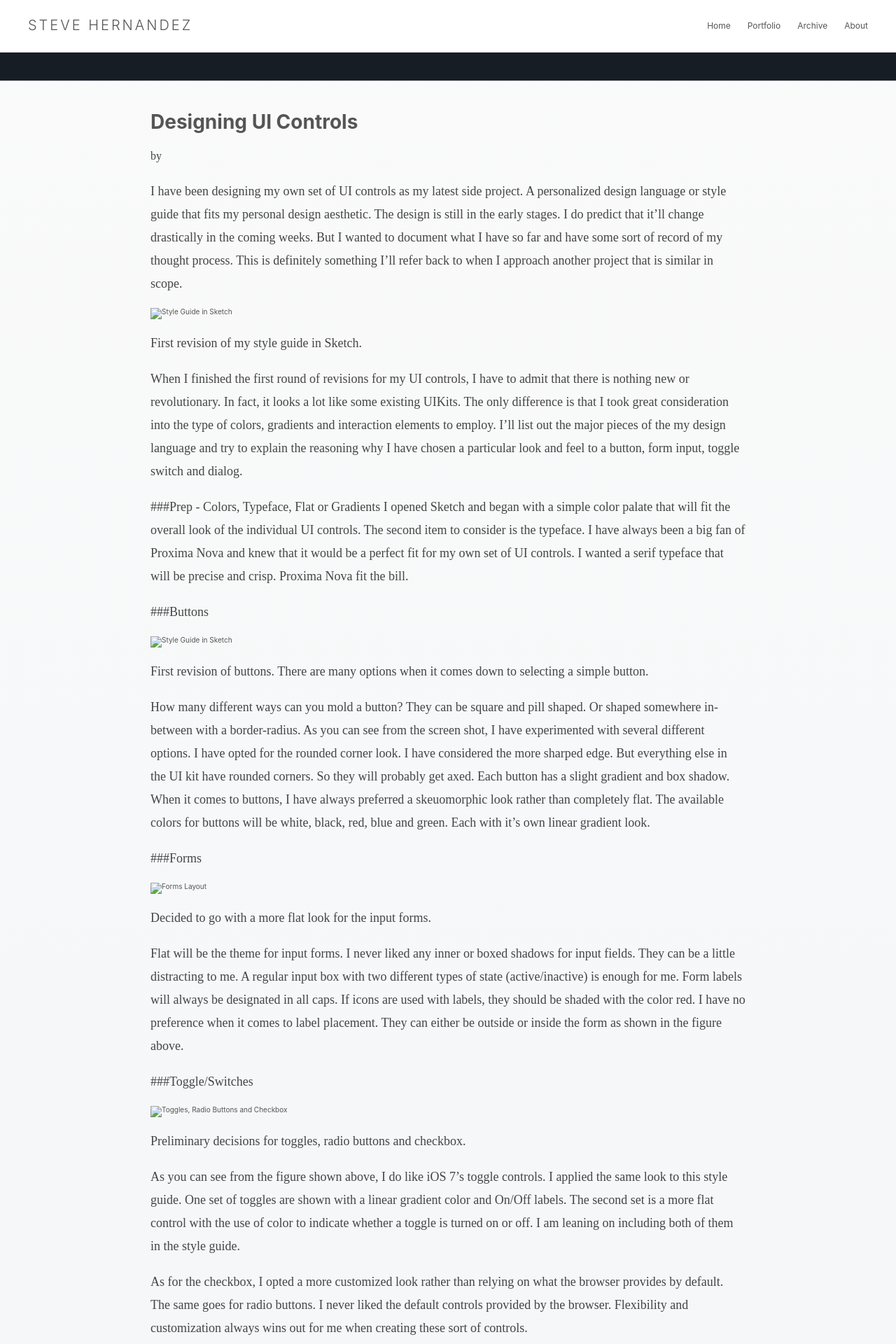
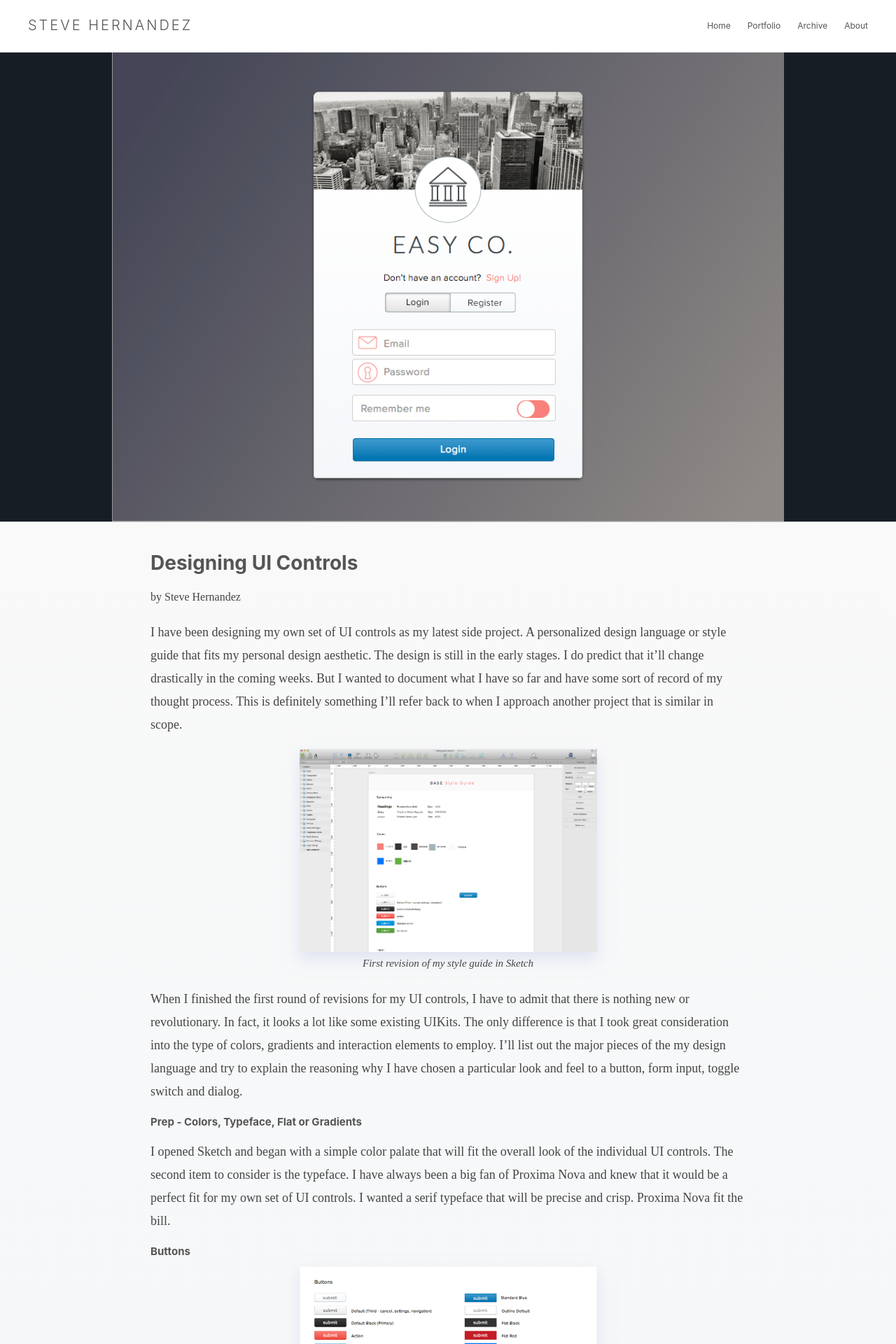
Before and after one commit to slhernandez/slhernandez, a Jekyll site: the page built from _posts/2014-03-10-Designing-UI-Kit.markdown, in a window 1280 px wide. Shown: the top 1920 px of the page at 70% size. Built offline with Jekyll 4.4.1, drawn with Linux system fonts in a browser that asks for light colours; some of the changed text lies outside the part shown.

Commit message:
Fixed uicontrols post

```diff
--- a/_posts/2014-03-10-Designing-UI-Kit.markdown
+++ b/_posts/2014-03-10-Designing-UI-Kit.markdown
@@ -4,73 +4,58 @@ title: Designing UI Controls
 blurb: Some initial thoughts of some obstacles and design decisions when creating a new set of web UI controls.
 preview-image: /images/grid/designing_ui_controls.png
 image-title: Designing UI Controls
+categories: design
+author: Steve Hernandez
+hero-image: /images/posts/uicontrols/Login_Sample_opt.png
+background_image: false
+background-override: uicontrols
 ---
 
 I have been designing my own set of UI controls as my latest side project.  A personalized design language or style guide that fits my personal design aesthetic. The design is still in the early stages. I do predict that it'll change drastically in the coming weeks. But I wanted to document what I have so far and have some sort of record of my thought process.  This is definitely something I'll refer back to when I approach another project that is similar in scope.
 
-<div class="post-image left-align">
-  <a href="/images/posts/DesignUIControls/BaseStyleGuideSketch.png" data-imagelightbox="b"><img src="/images/posts/DesignUIControls/BaseStyleGuideSketch.png" title="Style Guide in Sketch" alt="Style Guide in Sketch"/></a>
-  <p class="caption">First revision of my style guide in Sketch.</p>
-</div>
+{% include post_single_img.html post_image="/images/posts/uicontrols/BaseStyleGuideSketch.png" post_img_sm="img--small" title="Style Guide in Sketch" caption="First revision of my style guide in Sketch" %}
 
 When I finished the first round of revisions for my UI controls, I have to admit that there is nothing new or revolutionary.  In fact, it looks a lot like some existing UIKits. The only difference is that I took great consideration into the type of colors, gradients and interaction elements to employ. I'll list out the major pieces of the my design language and try to explain the reasoning why I have chosen a particular look and feel to a button, form input, toggle switch and dialog.
 
 
-###Prep - Colors, Typeface, Flat or Gradients
+## Prep - Colors, Typeface, Flat or Gradients
 I opened Sketch and began with a simple color palate that will fit the overall look of the individual UI controls. The second item to consider is the typeface. I have always been a big fan of Proxima Nova and knew that it would be a perfect fit for my own set of UI controls. I wanted a serif typeface that will be precise and crisp.  Proxima Nova fit the bill.
 
-###Buttons
+## Buttons
 
-<div class="post-image">
-  <a href="/images/posts/DesignUIControls/Buttons.png" data-imagelightbox="b"><img src="/images/posts/DesignUIControls/Buttons.png" title="Style Guide in Sketch" alt="Style Guide in Sketch"/></a>
-  <p class="caption">First revision of buttons. There are many options when it comes down to selecting a simple button.</p>
-</div>
+{% include post_single_img.html post_image="/images/posts/uicontrols/Buttons.png" post_img_sm="img--small" title="Style Guide in Sketch" caption="First revision of buttons. There are many options when it comes down to selecting a button." %}
 
 How many different ways can you mold a button?  They can be square and pill shaped.  Or shaped somewhere in-between with a border-radius. As you can see from the screen shot, I have experimented with several different options.  I have opted for the rounded corner look.  I have considered the more sharped edge.  But everything else in the UI kit have rounded corners. So they will probably get axed.  Each button has a slight gradient and box shadow.  When it comes to buttons, I have always preferred a skeuomorphic look rather than completely flat. The available colors for buttons will be white, black, red, blue and green.  Each with it's own linear gradient look.
 
-###Forms
+## Forms
 
-<div class="post-image">
-  <a href="/images/posts/DesignUIControls/Forms@2x.png" data-imagelightbox="b"><img src="/images/posts/DesignUIControls/Forms.png" title="Forms Layout" alt="Forms Layout"/></a>
-  <p class="caption">Decided to go with a more flat look for the input forms.</p>
-</div>
+{% include post_single_img.html post_image="/images/posts/uicontrols/Forms@2x.png" post_img_sm="img--small" title="Forms Layout" caption="Deciced to go with a more flat look for the input forms." %}
 
 Flat will be the theme for input forms.  I never liked any inner or boxed shadows for input fields.  They can be a little distracting to me.  A regular input box with two different types of state (active/inactive) is enough for me.  Form labels will always be designated in all caps.  If icons are used with labels, they should be shaded with the color red.  I have no preference when it comes to label placement.  They can either be outside or inside the form as shown in the figure above.
 
-###Toggle/Switches
-<div class="post-image">
-  <a href="/images/posts/DesignUIControls/Toggles@2x.png" data-imagelightbox="b"><img src="/images/posts/DesignUIControls/Toggles.png" title="Toggles, Radio Buttons and Checkbox" alt="Toggles, Radio Buttons and Checkbox"/></a>
-  <p class="caption">Preliminary decisions for toggles, radio buttons and checkbox.</p>
-</div>
+## Toggle/Switches
+
+{% include post_single_img.html post_image="/images/posts/uicontrols/Toggles@2x.png" post_img_sm="img--small" title="Toggles, Radio Buttons and Checkbox" caption="Preliminary decisions for toggles, radio buttons and checkbox." %}
 
 As you can see from the figure shown above, I do like iOS 7's toggle controls.  I applied the same look to this style guide.  One set of toggles are shown with a linear gradient color and On/Off labels.  The second set is a more flat control with the use of color to indicate whether a toggle is turned on or off.  I am leaning on including both of them in the style guide.
 
 As for the checkbox, I opted a more customized look rather than relying on what the browser provides by default.  The same goes for radio buttons.  I never liked the default controls provided by the browser.  Flexibility and customization always wins out for me when creating these sort of controls.
 
-###Drop down menus
+## Drop down menus
 
-<div class="post-image">
-  <a href="/images/posts/DesignUIControls/Menus@2x.png" data-imagelightbox="b"><img src="/images/posts/DesignUIControls/Menus.png" title="Dropdown and Vertical Menus" alt="Dropdown and Vertical Menus"/></a>
-  <p class="caption">Your standard dropdown and vertical menus. I am sticking to a traditional and simple look.</p>
-</div>
+{% include post_single_img.html post_image="/images/posts/uicontrols/Menus@2x.png" post_img_sm="img--small" title="Dropdown and Vertical Menus" caption="Your standard dropdown and vertical menus.  I am sticking to a traditional and simple look." %}
 
 With the set of vertical and drop menus I am proposing, you can't get anymore vanilla.  Menus shouldn't be too crazy.  Users expect menu items to look traditional.  I kept this set minimal and clean.  I plan to employ category labels in all caps and bold for the vertical layout.  Everything else should be self explanatory.
 
-###Primary Navigation
+## Primary Navigation
 
-<div class="post-image">
-  <a href="/images/posts/DesignUIControls/Navigation@2x.png" data-imagelightbox="b"><img src="/images/posts/DesignUIControls/Navigation.png" title="Navigation Menu" alt="Navigation Menu"/></a>
-  <p class="caption">Two inverted views for the navigation menu.</p>
-</div>
+{% include post_single_img.html post_image="/images/posts/uicontrols/Navigation@2x.png" post_img_sm="img--small" title="Navigation Menu" caption="Two inverted views for the navigation menu." %}
 
 There is nothing flat about the navigation menu.  I do like the more skeuomorphic look of nav buttons.  When selected, there will be a inset applied to the button to make it look like it's stuck in a pressed state.  There will be two color options (black or white).  Both colors are done in a subtle linear gradient.
 
-###Segment Buttons
+## Segment Buttons
 
-<div class="post-image">
-  <a href="/images/posts/DesignUIControls/SegmentButtons@2x.png" data-imagelightbox="b"><img src="/images/posts/DesignUIControls/SegmentButtons.png" title="Segment Buttons" alt="Segment Buttons"/></a>
-  <p class="caption">Segment Buttons take a more traditional look for web apps.</p>
-</div>
+{% include post_single_img.html post_image="/images/posts/uicontrols/SegmentButtons@2x.png" post_img_sm="img--small" title="Segment Buttons" caption="Segment Buttons take a more traditional look for web apps." %}
 
 The segment buttons follow the navigation menu look and feel.  Simple rounded corner buttons with a linear gradient.  I was going for a more app like appearance that you would find in Mac OS X.
 
--- a/_sass/_post.scss
+++ b/_sass/_post.scss
@@ -26,16 +26,10 @@
   &.designiteration {
     background: rgba(51,51,51,1.0);
   }
-  &.mobilecalendar {
-    padding-top: 0;
-  }
-  &.compactemail {
-    padding-top: 0;
-  }
   &.macosxemail {
     background: #EEE;
   }
-  &.wikiband {
+  &.wikiband, &.uicontrols, &.companctemail, &.mobilecalendar {
     padding-top: 0;
   }
 }
```
Also changed, not shown: images/posts/uicontrols/BaseStyleGuideSketch.png (added), images/posts/uicontrols/BaseStyleGuideSketch_400.png (added), images/posts/uicontrols/Buttons.png (added), images/posts/uicontrols/Forms.png (added), images/posts/uicontrols/Forms@2x.png (added), images/posts/uicontrols/Login_Sample.png (added), images/posts/uicontrols/Login_Sample_opt.png (added), images/posts/uicontrols/Menus.png (added), images/posts/uicontrols/Menus@2x.png (added), images/posts/uicontrols/Navigation.png (added), images/posts/uicontrols/Navigation@2x.png (added), images/posts/uicontrols/SegmentButtons.png (added), images/posts/uicontrols/SegmentButtons@2x.png (added), images/posts/uicontrols/Toggles.png (added), 1 more files.
